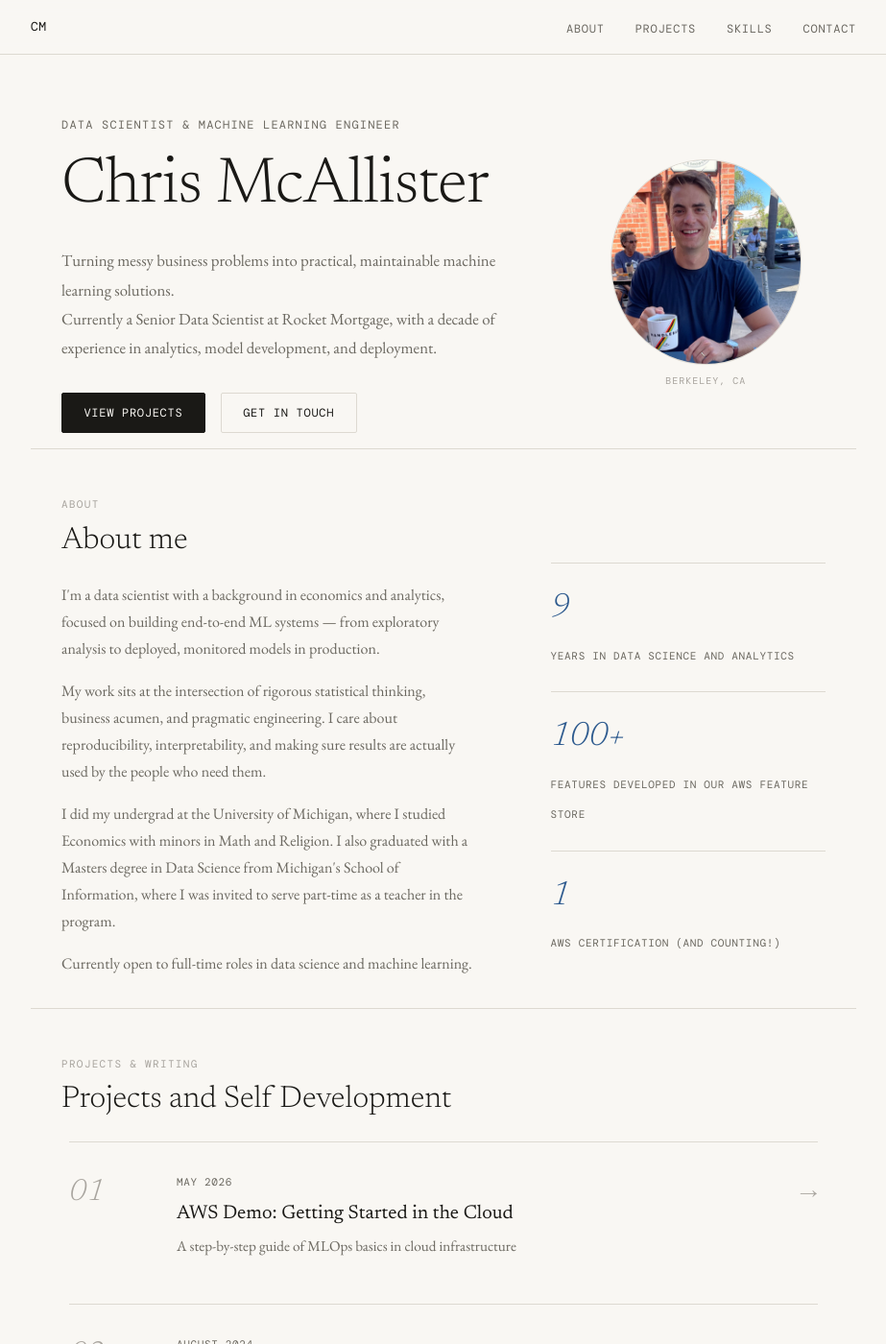
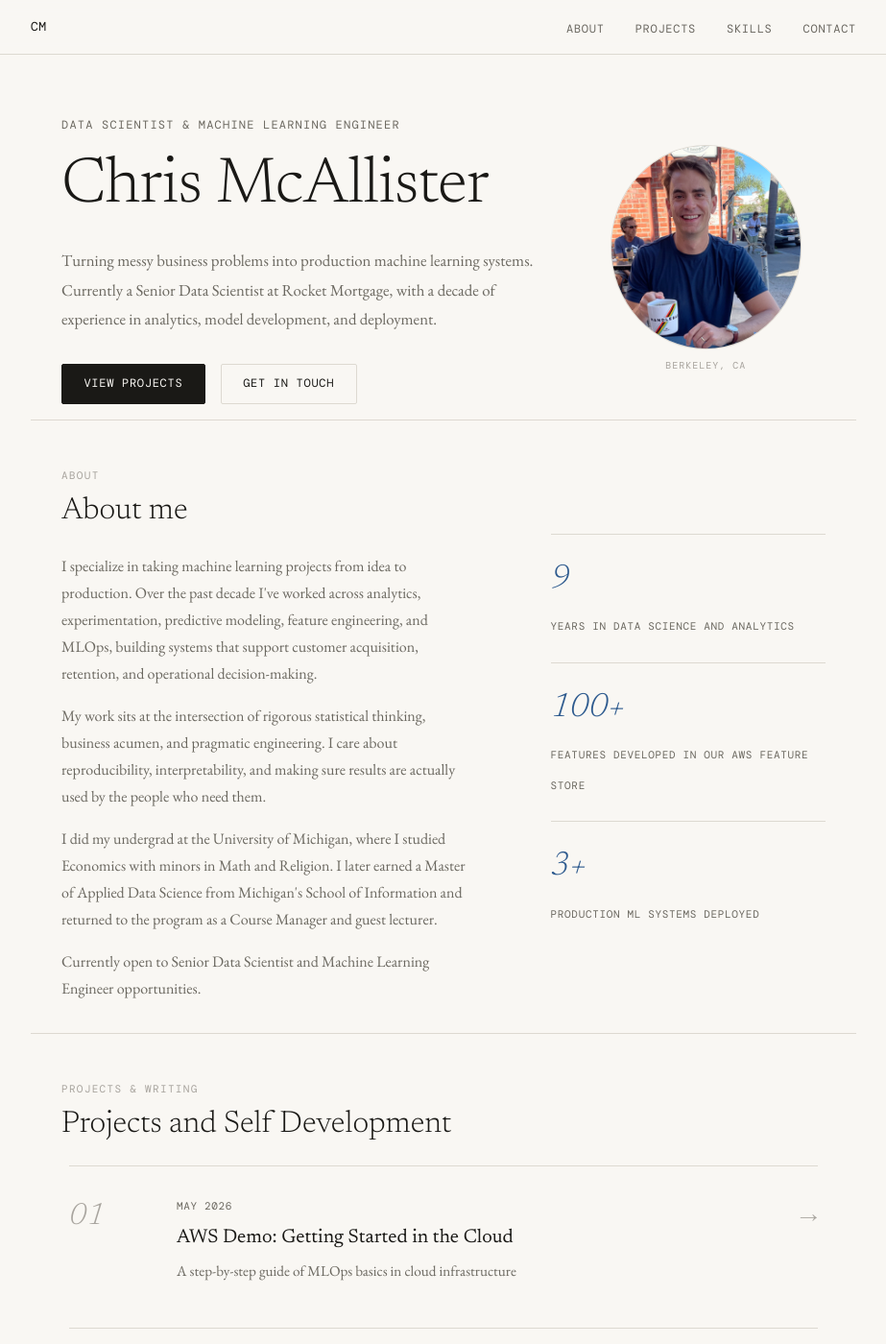
Before and after one commit to chrismca13/chrismca13.github.io, a Jekyll site: the page built from index.html, in a window 1280 px wide and 1400 px high. Shown: the whole window at 96% size, without its empty margins (178-1101 px from the left). Built offline with Jekyll 4.4.1, drawn with Linux system fonts in a browser that asks for light colours.

Commit message:
Update header

```diff
--- a/index.html
+++ b/index.html
@@ -527,7 +527,7 @@ layout: null
       <p class="hero-eyebrow fade-up">Data Scientist &amp; Machine Learning Engineer </p>
       <h1 class="fade-up delay-1">Chris McAllister</h1>
       <p class="hero-desc fade-up delay-2">
-        Turning messy business problems into practical, maintainable machine learning solutions.<br>
+        Turning messy business problems into production machine learning systems.<br>
         Currently a Senior Data Scientist at Rocket Mortgage, with a decade of experience in analytics, model development, and deployment.
       </p>
       <div class="hero-ctas fade-up delay-3">
@@ -547,15 +547,17 @@ layout: null
     <div class="about-grid">
       <div class="about-body">
         <p>
-          I'm a data scientist with a background in economics and analytics, focused on building end-to-end ML systems — from exploratory analysis to deployed, monitored models in production.
+          I specialize in taking machine learning projects from idea to production. Over the past decade I've worked across analytics, experimentation, predictive modeling, feature engineering, and MLOps, building systems that support customer acquisition, retention, and operational decision-making.
         </p>
         <p>
           My work sits at the intersection of rigorous statistical thinking, business acumen, and pragmatic engineering. I care about reproducibility, interpretability, and making sure results are actually used by the people who need them.
         </p>
 
-        <p> I did my undergrad at the University of Michigan, where I studied Economics with minors in Math and Religion. I also graduated with a Masters degree in Data Science from Michigan's School of Information, where I was invited to serve part-time as a teacher in the program. </p>
         <p>
-          Currently open to full-time roles in data science and machine learning.
+          I did my undergrad at the University of Michigan, where I studied Economics with minors in Math and Religion. I later earned a Master of Applied Data Science from Michigan's School of Information and returned to the program as a Course Manager and guest lecturer.
+        </p>
+        <p>
+          Currently open to Senior Data Scientist and Machine Learning Engineer opportunities.
         </p>
       </div>
       <aside>
@@ -569,8 +571,8 @@ layout: null
             <span class="stat-label">Features developed in our AWS feature store</span>
           </div>
           <div class="stat-item">
-            <span class="stat-number">1</span>
-            <span class="stat-label">AWS Certification (and counting!)</span>
+            <span class="stat-number">3+</span>
+            <span class="stat-label">Production ML systems deployed</span>
           </div>
         </div>
       </aside>
```
